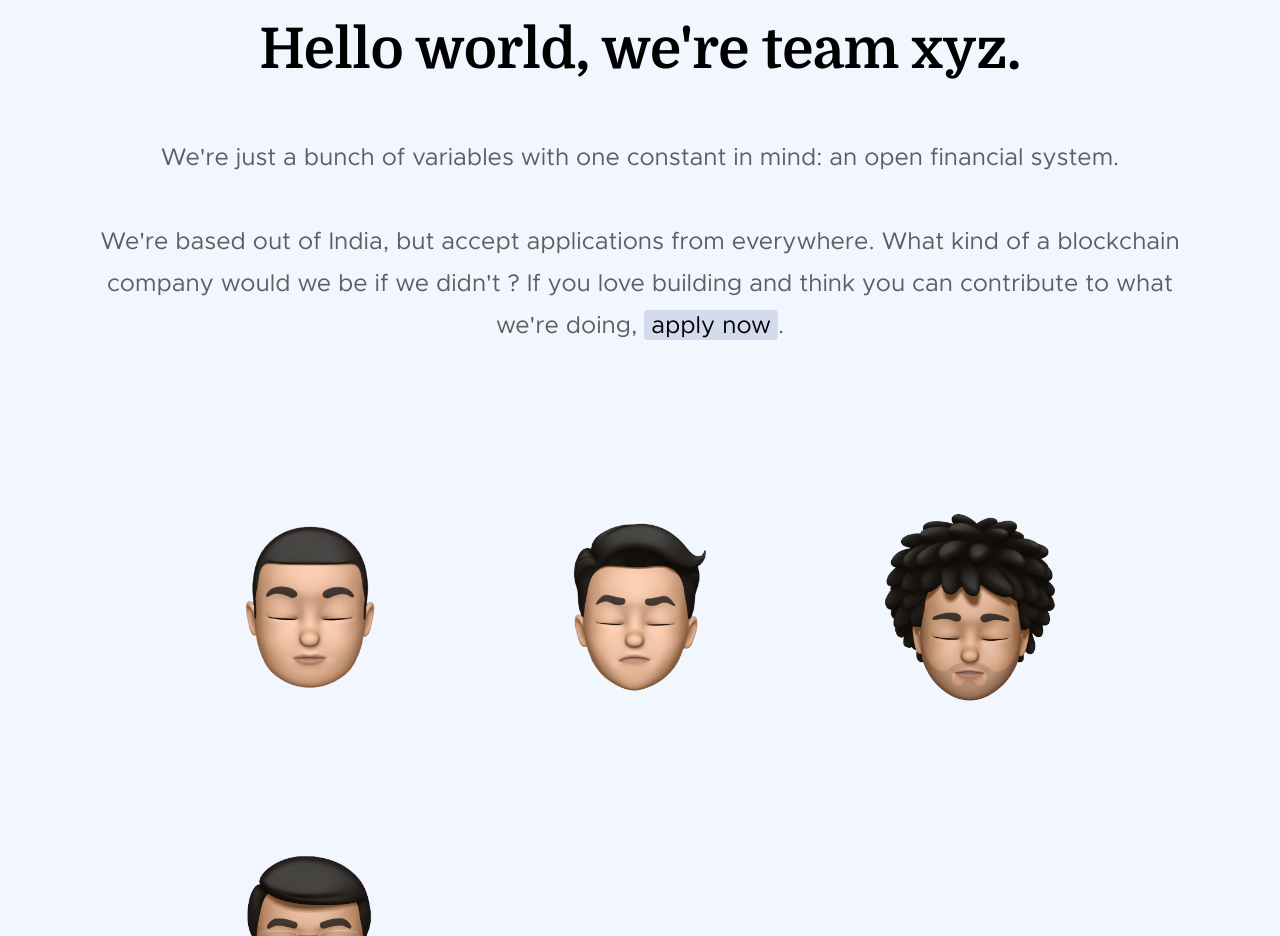
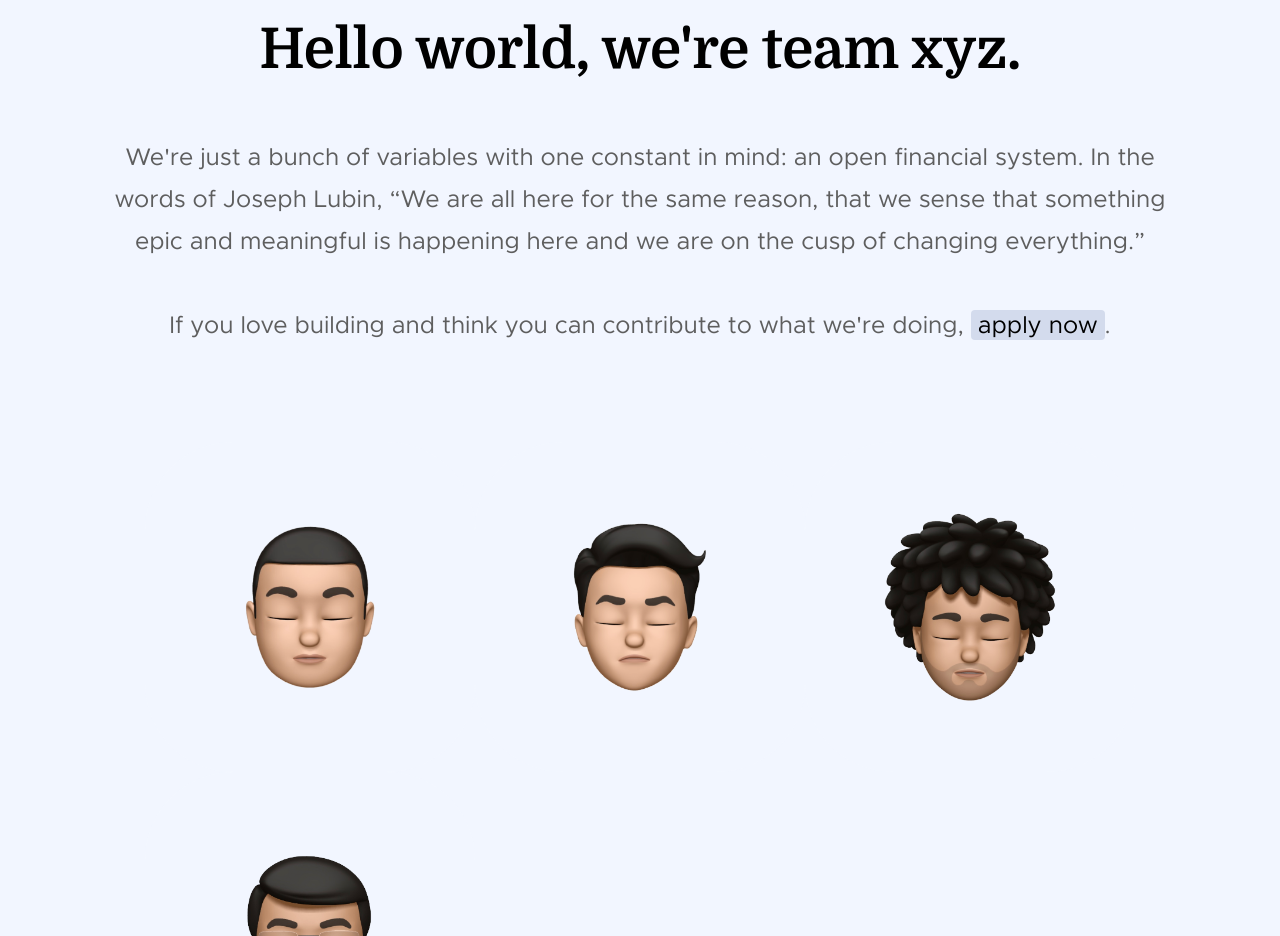
Before and after one commit to variablelabs/variablelabs.github.io, a plain HTML site: page index.html in a window 1280 px wide. Shown: the part 2080-3016 px from the top of the page. Drawn offline with Linux system fonts and the light colour scheme.

Commit message:
Content change

```diff
--- a/index.html
+++ b/index.html
@@ -161,7 +161,7 @@
         <div class="row section-header" data-aos="fade-up">
             <div class="col-full">
                 <h1 class="display-1" style="text-align: center">Hello world, we're team xyz.</h1>
-                <p class="lead" style="text-align: center"> We're just a bunch of variables with one constant in mind: an open financial system. <br><br>We're based out of India, but accept applications from everywhere. What kind of a blockchain company would we be if we didn't ? If you love building and think you can contribute to what we're doing, <a href="https://reinventfinance.typeform.com/to/eoOLrW" style="background: #D3DBED; color: Black; border-radius: 4px">&nbsp;apply now&nbsp;</a>.</p>
+                <p class="lead" style="text-align: center"> We're just a bunch of variables with one constant in mind: an open financial system. In the words of Joseph Lubin, “We are all here for the same reason, that we sense that something epic and meaningful is happening here and we are on the cusp of changing everything.” <br><br>If you love building and think you can contribute to what we're doing, <a href="https://reinventfinance.typeform.com/to/eoOLrW" style="background: #D3DBED; color: Black; border-radius: 4px">&nbsp;apply now&nbsp;</a>.</p>
             </div>
         </div> <!-- end section-header -->
 
```
